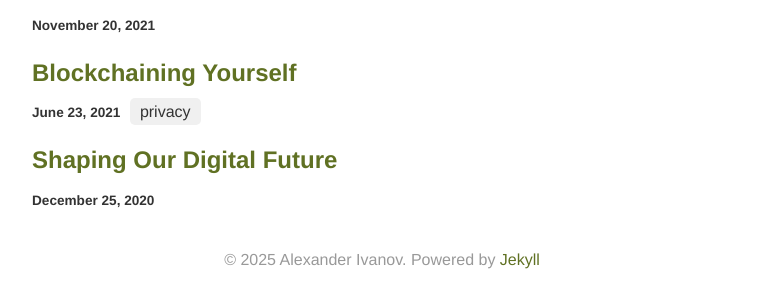
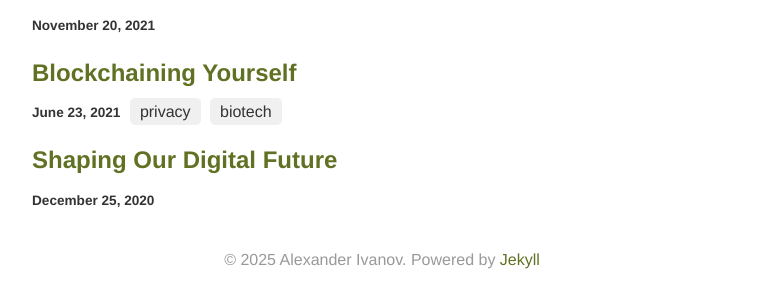
Before and after one commit to sashasyedin/twelfthlane.net, a Jekyll site: the page built from blog.html, in a window 1280 px wide. Shown: the part 612-898 px from the top of the page, without its empty margins (258-1021 px from the left). Built offline with Jekyll 4.4.1, drawn with Linux system fonts in a browser that asks for light colours.

Commit message:
Update 2021-06-23-blockchaining-yourself.md

```diff
--- a/_posts/2021-06-23-blockchaining-yourself.md
+++ b/_posts/2021-06-23-blockchaining-yourself.md
@@ -2,7 +2,9 @@
 title: Blockchaining Yourself
 layout: post
 subtitle: Blockchain & Biotech
-tags: privacy
+tags:
+  - privacy
+  - biotech
 ---
 The rise of direct-to-consumer (DTC) genetic testing companies has happened quickly. Companies analyze individuals’ DNA and can provide information regarding a person’s genetic ancestry or possible genetic risk for certain health conditions. In addition to companies that sequence individuals’ DNA directly, more companies now offer their own analysis or digital health services to consumers who upload their genetic information. DTC genetic tests have limited regulation, and the growth of the DTC genetic testing industry has resulted in vast databases of consumers’ genetic information, raising serious privacy concerns. For instance, 23andMe provides both ancestry and health testing options to its users based on a saliva DNA sample. Customers have been signing away access to their own genetic data, often without realizing it, and several companies have profited hugely as a result.
 
```
